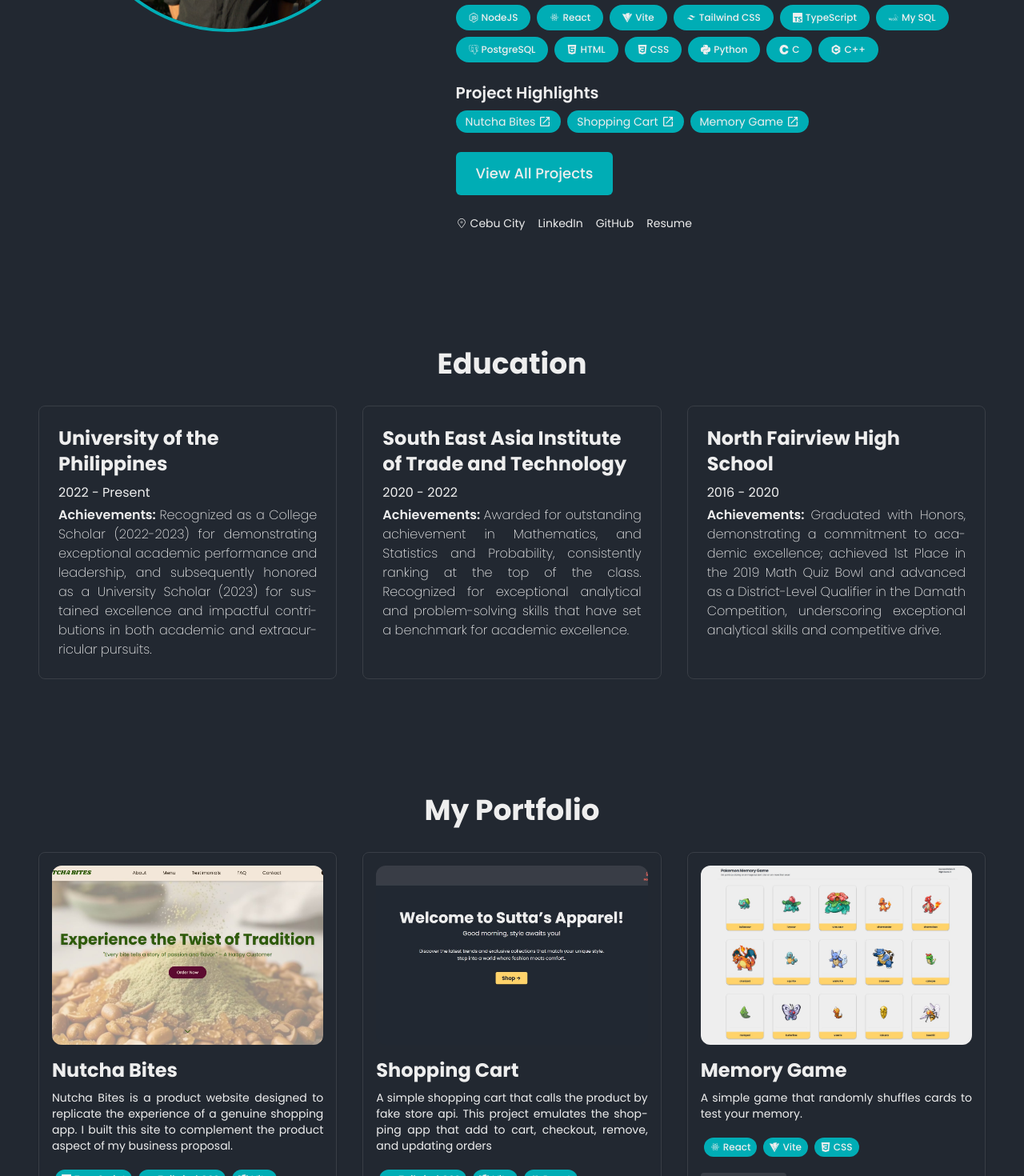
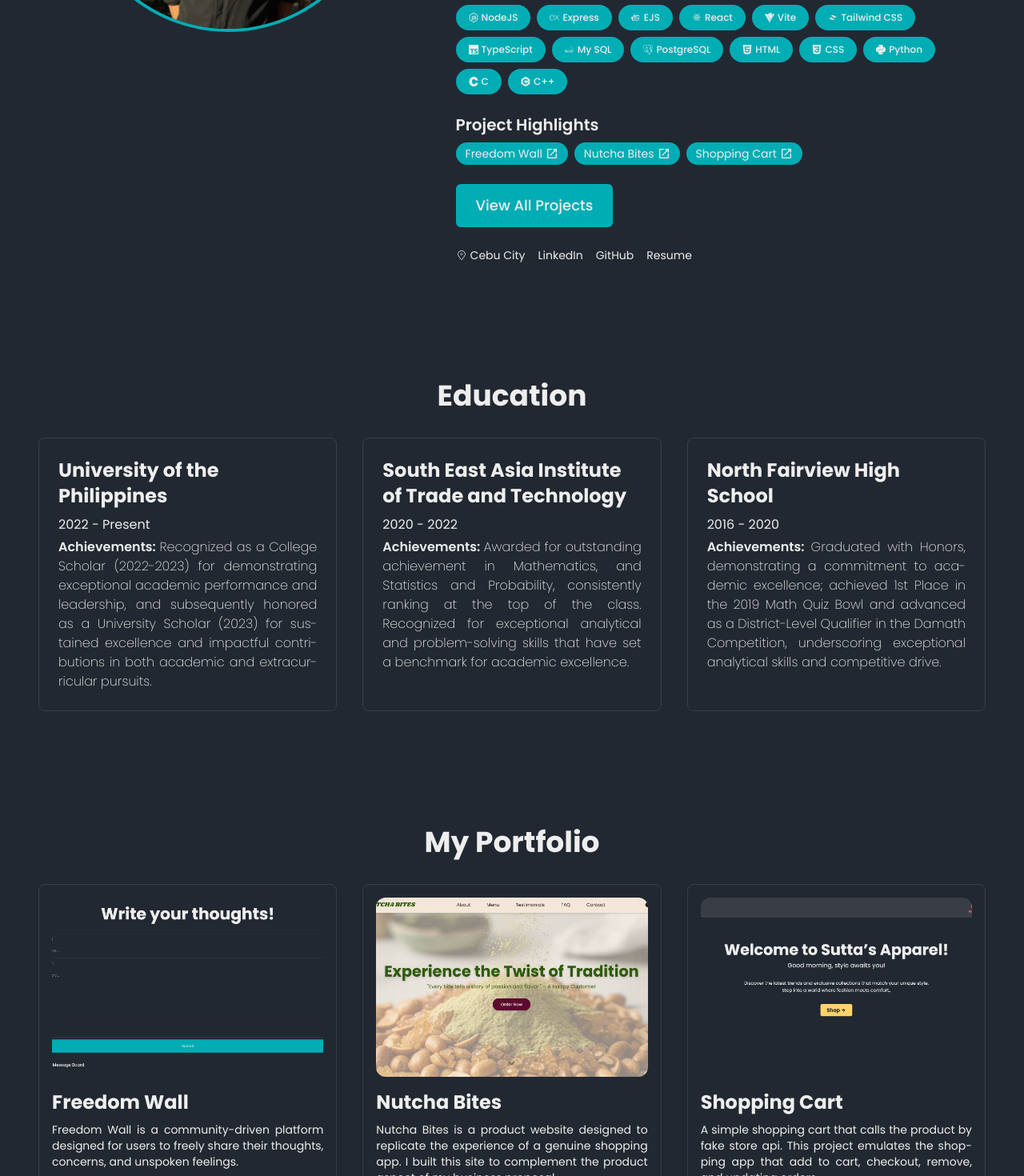
Before and after one commit to jlescarlan11/Portfolio, a React (Vite) app: page / in a window 1280 px wide. Shown: the part 1240-2710 px from the top of the page at 80% size. Built offline with nearby package versions, Linux system fonts and the light colour scheme.

Commit message:
added projects

```diff
--- a/src/components/About.tsx
+++ b/src/components/About.tsx
@@ -6,6 +6,8 @@ import {
   SiC,
   SiCplusplus,
   SiCss3,
+  SiEjs,
+  SiExpress,
   SiHtml5,
   SiJavascript,
   SiMysql,
@@ -62,19 +64,19 @@ interface ProjectHighlight {
 
 const projectHighlights: ProjectHighlight[] = [
   {
-    id: "1",
+    id: "3",
+    title: "Freedom Wall",
+    preview: "https://web-production-2b2eb.up.railway.app/",
+  },
+  {
+    id: "2",
     title: "Nutcha Bites",
     preview: "https://nutcha-bites.vercel.app/",
   },
   {
-    id: "2",
+    id: "3",
     title: "Shopping Cart",
     preview: "https://shopping-cart-ivory-ten.vercel.app/",
-  },
-  {
-    id: "3",
-    title: "Memory Game",
-    preview: "https://pokemon-memory-game-olive.vercel.app/",
   },
 ];
 
@@ -96,6 +98,8 @@ const techIconMap: { [key: string]: JSX.Element } = {
   Redux: <SiRedux title="Redux" />,
   JavaScript: <SiJavascript title="TypeScript" />,
   NodeJS: <SiNodedotjs title="Node JS" />,
+  EJS: <SiEjs title="EJS" />,
+  Express: <SiExpress title="Express" />,
 };
 
 // -----------------------------------------------------------------------------
@@ -111,6 +115,8 @@ const TechBadge: React.FC<{ tech: string }> = ({ tech }) => {
 
 const techStacks = [
   "NodeJS",
+  "Express",
+  "EJS",
   "React",
   "Vite",
   "Tailwind CSS",
--- a/src/components/Portfolio.tsx
+++ b/src/components/Portfolio.tsx
@@ -16,6 +16,8 @@ import {
   SiNodedotjs,
   SiHtml5,
   SiCss3,
+  SiEjs,
+  SiExpress,
 } from "react-icons/si";
 import nutchaBitesOverview from "../assets/projects/project-nutcha-bites.jpg";
 import bookLibraryPreview from "../assets/projects/project-book-library.jpg";
@@ -24,6 +26,7 @@ import calculatorPreview from "../assets/projects/project-calculator.jpg";
 import cvBuilderPreview from "../assets/projects/cv-builder.jpg";
 import memoryGamePreview from "../assets/projects/memory-game.jpg";
 import shoppingCartPreview from "../assets/projects/shopping-cart.jpg";
+import freedomWallOverview from "../assets/projects/freedom-wall.jpg";
 import { MdOpenInNew } from "react-icons/md";
 
 // -----------------------------------------------------------------------------
@@ -51,6 +54,8 @@ const techIconMap: { [key: string]: JSX.Element } = {
   NodeJS: <SiNodedotjs title="Node JS" />,
   HTML: <SiHtml5 title="HTML" />,
   CSS: <SiCss3 title="CSS" />,
+  EJS: <SiEjs title="EJS" />,
+  Express: <SiExpress title="Express" />,
 };
 
 // -----------------------------------------------------------------------------
@@ -121,6 +126,14 @@ const ProjectCard: React.FC<ProjectCardProps> = ({ project }) => {
 // Sample Project Data
 // -----------------------------------------------------------------------------
 const projects: Project[] = [
+  {
+    title: "Freedom Wall",
+    description:
+      "Freedom Wall is a community-driven platform designed for users to freely share their thoughts, concerns, and unspoken feelings.",
+    thumbnail: `${freedomWallOverview}`,
+    preview: "https://web-production-2b2eb.up.railway.app/",
+    techStack: ["CSS", "EJS", "JavaScript", "Express"],
+  },
   {
     title: "Nutcha Bites",
     description:
```
Also changed, not shown: src/assets/projects/freedom-wall.jpg (added).
